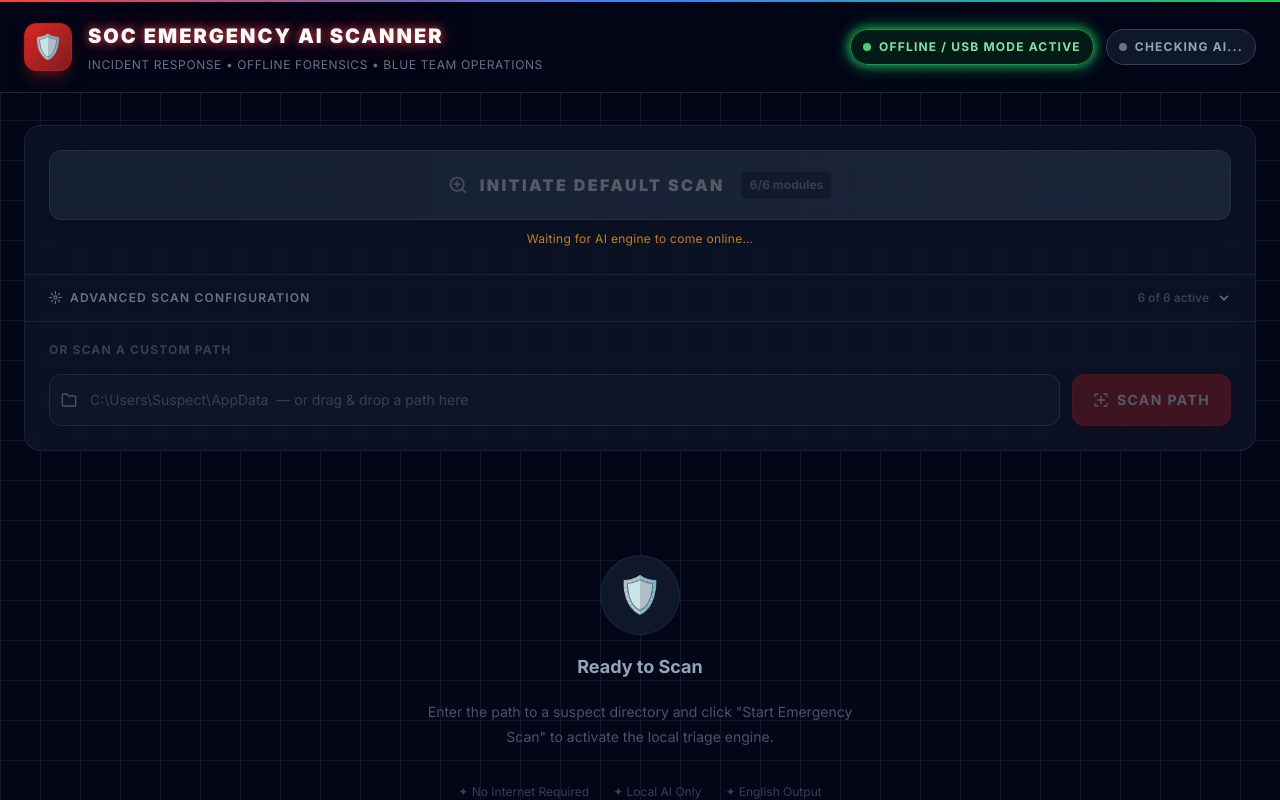
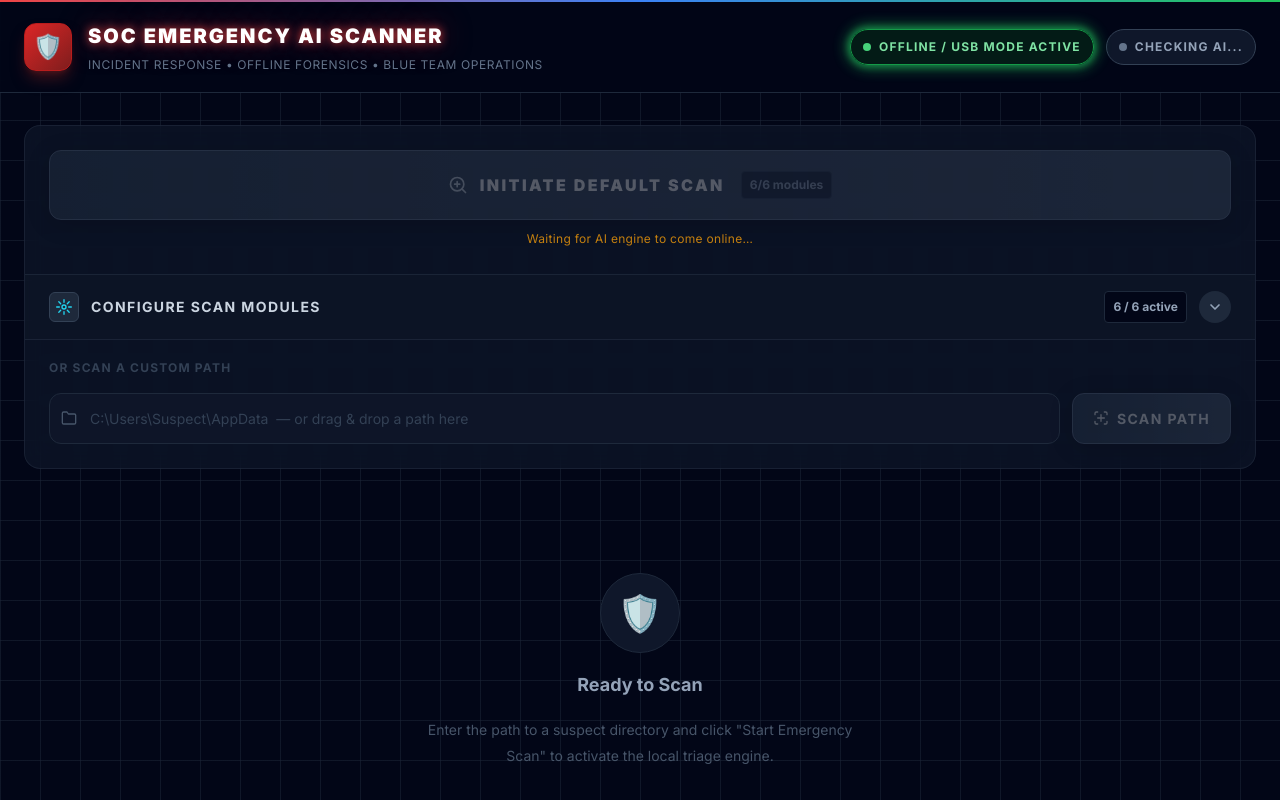
Before and after one commit to morduh/soc-emergency-scanner, a React (Vite) app in the folder frontend/: page / in a window 1280 px wide. Shown: the top 800 px of the page. Built offline with nearby package versions, Linux system fonts and the light colour scheme; the HTML template or start-up script is replaced by a standard one.

Commit message:
style: improve config dropdown visibility and update manual scan button color

```diff
--- a/frontend/src/App.jsx
+++ b/frontend/src/App.jsx
@@ -160,29 +160,33 @@ function ScanControl({ folderPath, setFolderPath, onScan, onUnifiedScan, loading
         )}
       </div>
 
-      <div className="border-t border-slate-800/80">
+      <div className="border-t border-slate-800/80 bg-slate-900/40">
         <button
           onClick={() => setConfigOpen(o => !o)}
-          className="w-full flex items-center justify-between px-6 py-3 text-xs font-semibold tracking-widest uppercase text-slate-500
-            hover:text-slate-300 hover:bg-slate-800/30 transition-all duration-150"
+          className="w-full flex items-center justify-between px-6 py-4 text-sm font-bold tracking-widest uppercase text-slate-300
+            hover:text-white hover:bg-slate-800/60 transition-all duration-200 group"
         >
-          <span className="flex items-center gap-2">
-            <svg width={13} height={13} viewBox="0 0 24 24" fill="none" stroke="currentColor" strokeWidth={2} strokeLinecap="round" strokeLinejoin="round">
+          <span className="flex items-center gap-3">
+            <div className="p-1.5 rounded-md bg-slate-800 border border-slate-700 group-hover:border-slate-500 transition-colors">
+              <svg width={16} height={16} viewBox="0 0 24 24" fill="none" stroke="currentColor" strokeWidth={2} strokeLinecap="round" strokeLinejoin="round" className="text-cyan-400">
                 <circle cx="12" cy="12" r="3"/><path d="M12 1v4M12 19v4M4.22 4.22l2.83 2.83M16.95 16.95l2.83 2.83M1 12h4M19 12h4M4.22 19.78l2.83-2.83M16.95 7.05l2.83-2.83"/>
               </svg>
-            Advanced Scan Configuration
+            </div>
+            Configure Scan Modules
           </span>
-          <span className="flex items-center gap-2">
-            <span className="text-slate-700 font-mono normal-case tracking-normal">
-              {enabledCount} of 6 active
+          <span className="flex items-center gap-3">
+            <span className="text-slate-400 font-mono normal-case tracking-normal text-xs bg-slate-950 px-2 py-1 rounded border border-slate-800">
+              {enabledCount} / 6 active
             </span>
+            <div className="w-8 h-8 flex items-center justify-center rounded-full bg-slate-800 group-hover:bg-slate-700 transition-colors">
               <svg
-              width={14} height={14} viewBox="0 0 24 24" fill="none" stroke="currentColor" strokeWidth={2.5}
+                width={16} height={16} viewBox="0 0 24 24" fill="none" stroke="currentColor" strokeWidth={2.5}
                 strokeLinecap="round" strokeLinejoin="round"
-              className={`transition-transform duration-200 ${configOpen ? 'rotate-180' : ''}`}
+                className={`transition-transform duration-300 text-slate-400 group-hover:text-white ${configOpen ? 'rotate-180' : ''}`}
               >
                 <path d="m6 9 6 6 6-6"/>
               </svg>
+            </div>
           </span>
         </button>
 
@@ -266,11 +270,11 @@ function ScanControl({ folderPath, setFolderPath, onScan, onUnifiedScan, loading
             onClick={onScan}
             disabled={loading || !folderPath.trim() || aiStatus !== 'ready'}
             className="relative px-5 py-3 rounded-xl font-bold text-sm tracking-widest uppercase text-white
-              bg-red-700 border border-red-600
-              hover:bg-red-600 hover:border-red-500
-              focus:outline-none focus:ring-2 focus:ring-red-500
+              bg-gradient-to-r from-slate-700 to-slate-600 border border-slate-500
+              hover:from-slate-600 hover:to-slate-500 hover:border-slate-400
+              focus:outline-none focus:ring-2 focus:ring-slate-400 focus:ring-offset-2 focus:ring-offset-slate-950
               disabled:opacity-30 disabled:cursor-not-allowed
-              transition-all duration-200 shadow-lg shadow-red-950/50
+              transition-all duration-200 shadow-[0_4px_24px_rgba(0,0,0,0.5)]
               active:scale-95 flex items-center gap-2"
           >
             <Icons.Scan />
```
Lines whose indentation alone changed are shown as unchanged.
